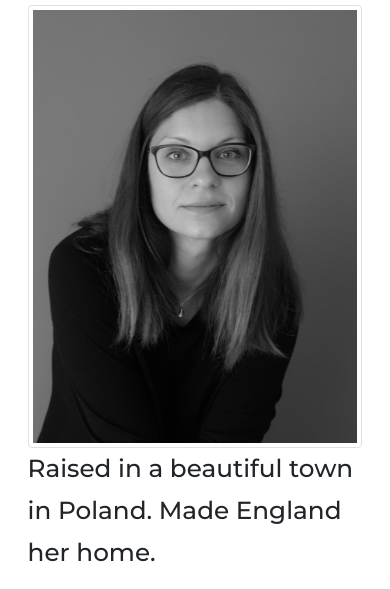
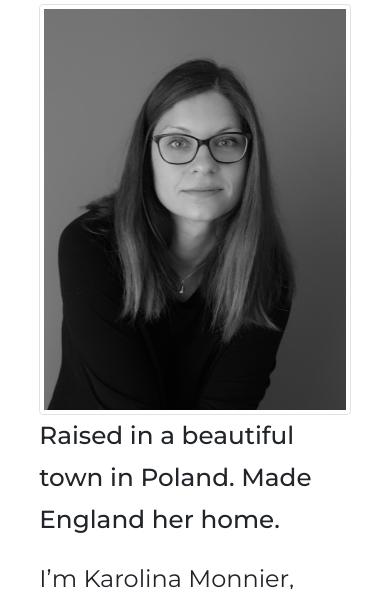
Before and after one commit to Kalamon9/Portfolio2, a plain HTML site: page index.html in a window 390 px wide. Shown: the part 716-1305 px from the top of the page. Drawn offline with nearby package versions, Linux system fonts and the light colour scheme.

Commit message:
Update styles.css

```diff
--- a/public/css/styles.css
+++ b/public/css/styles.css
@@ -315,7 +315,7 @@ footer p {
 
     /* For mobile phones: */
     #aboutSection {
-      padding: 7% 4%;
+      padding: 7% 7%;
     }
 
     .about-text {
```
